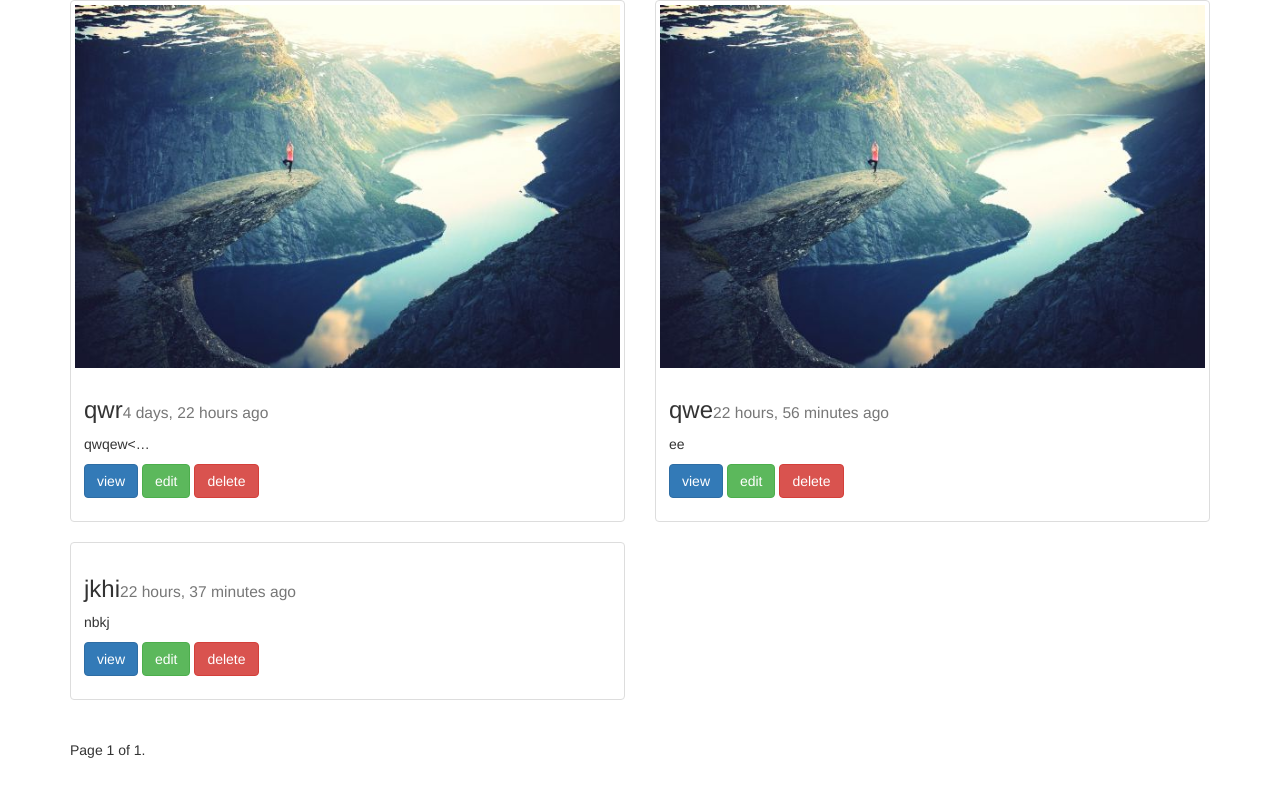
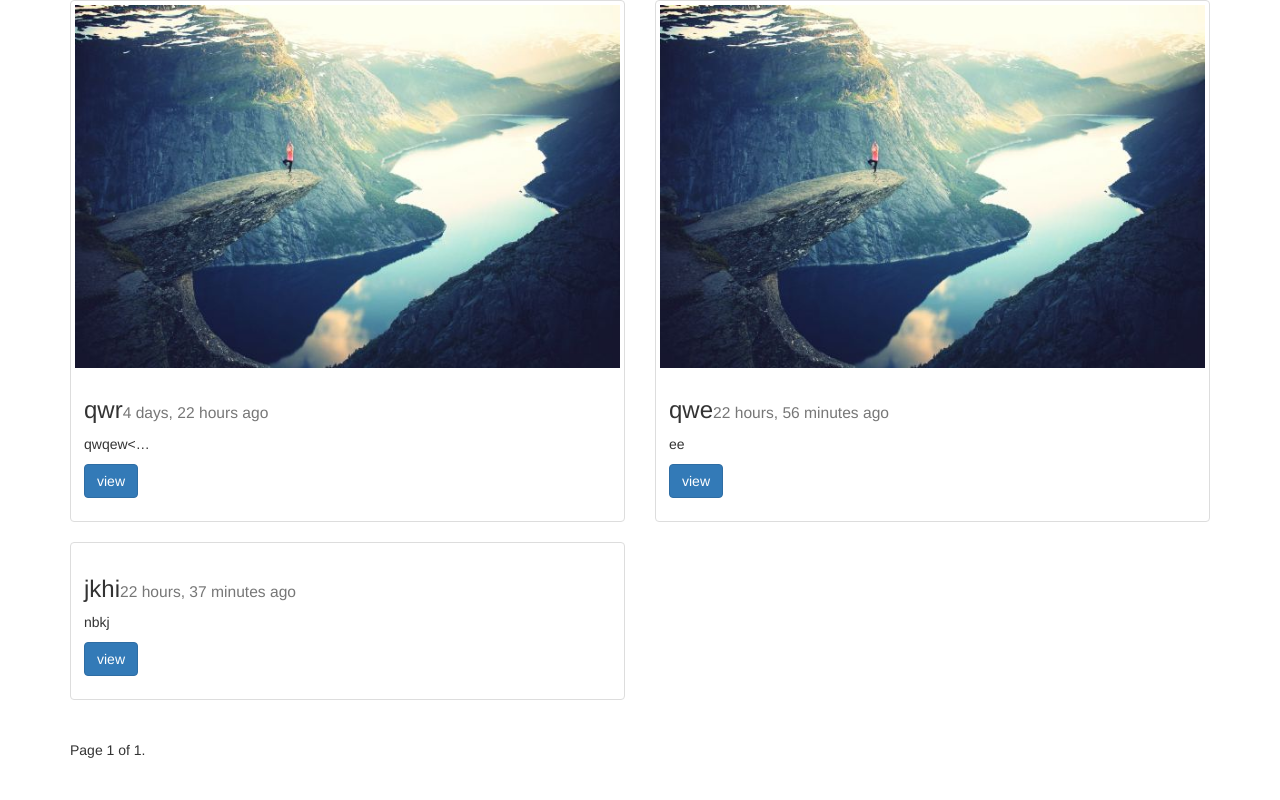
Before and after one commit to fahad30/Blog, a Django app: page /posts/list/ in a window 1280 px wide. Run offline with Django 3.2, Linux system fonts and the light colour scheme; data comes from the database, SQL or seed files in the repository; both versions use the stored data as it was after the commit; some libraries are stand-ins or nearby versions.

Commit message:
slug, signals, permissions

```diff
--- a/posts/admin.py
+++ b/posts/admin.py
@@ -7,7 +7,7 @@ class PostModelAdmin(admin.ModelAdmin):
    search_fields = ["title", "content"]
    list_filter = ["timestamp"]
    list_display_links = ['timestamp']
-   list_editable = ["title"]
+
 
 class Meta:
     model = Post
--- a/posts/models.py
+++ b/posts/models.py
@@ -1,9 +1,15 @@
 from django.db import models
 from django.core.urlresolvers import reverse
 from django.core.urlresolvers import reverse
+from django.db.models.signals import post_save
+from django.template.defaultfilters import slugify
+from django.contrib.auth.models import User
+
 class Post(models.Model):
+	author = models.ForeignKey(User, default=1)
 	title = models.CharField(max_length=255)
 	image = models.ImageField(upload_to="blog_images", null=True, blank=True)
+	slug = models.SlugField(unique=True, null=True)
 	content = models.TextField()
 	updated = models.DateTimeField(auto_now=True, auto_now_add=False)
 	timestamp = models.DateTimeField(auto_now=False, auto_now_add=True)
@@ -12,7 +18,19 @@ class Post(models.Model):
 		return self.title
 
 	def get_absolute_url(self):
-		return reverse("posts:detail", kwargs={"post_id": self.id})
+		return reverse("posts:detail", kwargs={"slug": self.slug})
 
 class Meta:
 	ordering = ['-timestamp', '-updated']
+
+def post_reciever(sender, instance, *args, **kwargs):
+	if not instance.slug:
+		slug=slugify(instance.title)
+		qs = Post.objects.filter(slug=slug).order_by("-id")
+		exists = qs.exists()
+		if exists:
+			slug = "%s-%s"%(slug, instance.id)
+		instance.slug = slug
+		instance.save()
+
+post_save.connect(post_reciever, sender=Post)
--- a/posts/templates/post_detail.html
+++ b/posts/templates/post_detail.html
@@ -11,9 +11,10 @@
      	 	<div class="caption">
        	 		<h3>{{instance.title}}<small>{{instance.timestamp|timesince}} ago</small></h3>
         		<p>{{instance.content|linebreaks}}</p>
+        		author: {{instance.author.get_full_name}}
        	    	<p>
-        			<a href="{% url 'posts:update' post_id=instance.id %}" class="btn btn-success">edit</a>
-        			<a href="{% url 'posts:delete' post_id=instance.id %}" class="btn btn-danger">delete</a>
+        			<a href="{% url 'posts:update' slug=instance.slug %}" class="btn btn-success">edit</a>
+        			<a href="{% url 'posts:delete' slug=instance.slug %}" class="btn btn-danger">delete</a>
 
 				</p>
 				<a href="https://www.facebook.com/sharer/sharer.php?u={{request.build_absolute_uri}}">
--- a/posts/templates/post_list.html
+++ b/posts/templates/post_list.html
@@ -16,8 +16,11 @@
         		<p>{{x.content|linebreaks|truncatechars:10}}</p>
        	    	<p>
         			<a href="{{x.get_absolute_url}}" class="btn btn-primary">view</a>
-        			<a href="{% url 'posts:update' post_id=x.id %}" class="btn btn-success">edit</a>
-        			<a href="{% url 'posts:delete' post_id=x.id %}" class="btn btn-danger">delete</a>
+
+              {% if request.user.is_staff or request.user.is_superuser %}
+                 <a href="{% url 'posts:update' slug=x.slug %}" class="btn btn-success">edit</a>
+        			   <a href="{% url 'posts:delete' slug=x.slug %}" class="btn btn-danger">delete</a>
+               {% endif %}
 				</p>
   			</div>
 		</div>
--- a/posts/templates/post_update.html
+++ b/posts/templates/post_update.html
@@ -3,7 +3,7 @@
 {% block head_title %}Update{% endblock head_title %}
 
 {% block content %}
-	<form method="POST" action="{% url 'posts:update' post_id=post_object.id %}" enctype="multipart/form-data" >
+	<form method="POST" action="{% url 'posts:update' slug=post_object.slug %}" enctype="multipart/form-data" >
 		{% csrf_token %}
 		{{form.as_p}}
 		<input type="submit" value="Update Post">
--- a/posts/urls.py
+++ b/posts/urls.py
@@ -3,12 +3,12 @@ from posts import views
 
 urlpatterns = [
 
-    url(r'^detail/(?P<post_id>\d+)/$', views.post_detail, name="detail"),
+
     url(r'^list/$', views.post_list, name="list"),
     url(r'^create/$', views.post_create, name="create"),
- 	url(r'^update/(?P<post_id>\d+)/$', views.post_update, name="update"),
- 	url(r'^delete/(?P<post_id>\d+)/$', views.post_delete, name="delete"),
-
+ 	url(r'^update/(?P<slug>[-\w]+)/$', views.post_update, name="update"),
+ 	url(r'^delete/(?P<slug>[-\w]+)/$', views.post_delete, name="delete"),
+ 	url(r'^detail/(?P<slug>[-\w]+)/$', views.post_detail, name="detail"),
 
 
 ]
--- a/posts/views.py
+++ b/posts/views.py
@@ -6,8 +6,11 @@ from .forms import PostForm
 from django.contrib import messages
 from django.core.paginator import Paginator, EmptyPage, PageNotAnInteger
 from urllib.parse import quote
+from django.http import Http404
+def post_create(request):
+    if not (request.user.is_staff or request.user.is_superuser):
+        raise Http404
 
-def post_create(request):
     form = PostForm(request.POST or None, request.FILES or None)
     if form.is_valid():
         form.save()
@@ -18,9 +21,9 @@ def post_create(request):
      }
     return render(request, 'post_create.html', context)
 
-def post_detail(request, post_id):
+def post_detail(request, slug):
     object_list = Post.objects.all()
-    instance = get_object_or_404(Post, id=post_id)
+    instance = get_object_or_404(Post, slug=slug)
     context = {
     "title": "Detail",
     "instance": instance,
@@ -48,8 +51,11 @@ def post_list(request):
     }
     return render(request, 'post_list.html', context)
 
-def post_update(request, post_id):
-    post_object = get_object_or_404(Post, id=post_id)
+def post_update(request, slug):
+    if not (request.user.is_staff or request.user.is_superuser):
+        raise Http404
+
+    post_object = get_object_or_404(Post, slug=slug)
     form = PostForm(request.POST or None, request.FILES or None, instance=post_object)
     if form.is_valid():
         form.save()
@@ -61,7 +67,10 @@ def post_update(request, post_id):
      }
     return render(request, 'post_update.html', context)
 
-def post_delete(request, post_id):
-    Post.objects.get(id=post_id).delete()
+def post_delete(request, slug):
+    if not (request.user.is_staff or request.user.is_superuser):
+        raise Http404
+
+    Post.objects.get(slug=slug).delete()
     messages.warning(request, "really")
     return redirect("posts:list")
```
Also changed, not shown: db.sqlite3, media/blog_images/img_fjords_r78MeGF.jpg (added), media/blog_images/img_fjords_yxGkMzb.jpg (added), posts/migrations/0003_post_slug.py (added), posts/migrations/0004_auto_20170730_1443.py (added), posts/migrations/0005_auto_20170730_1631.py (added), posts/migrations/0006_post_author.py (added), 1 other file.
